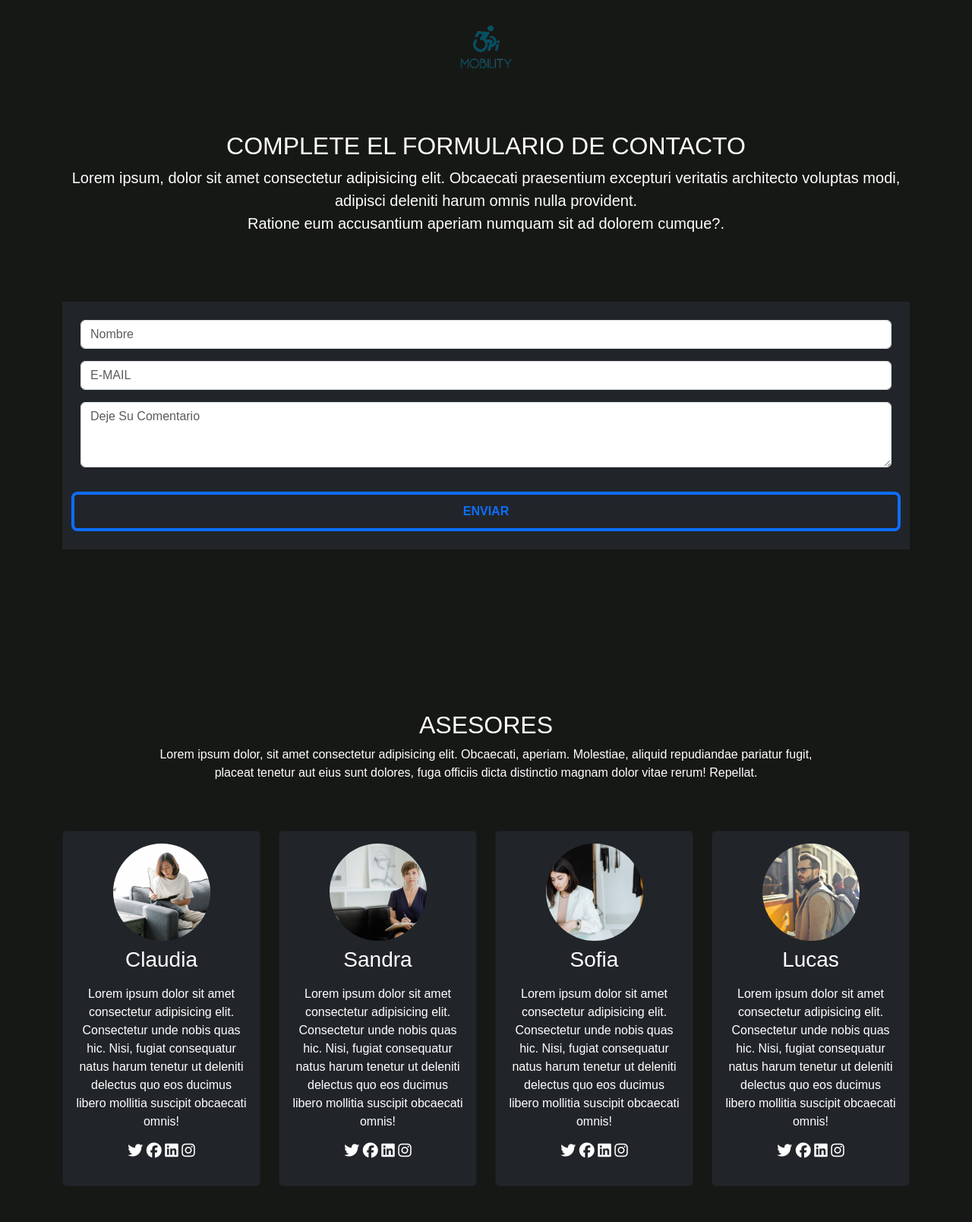
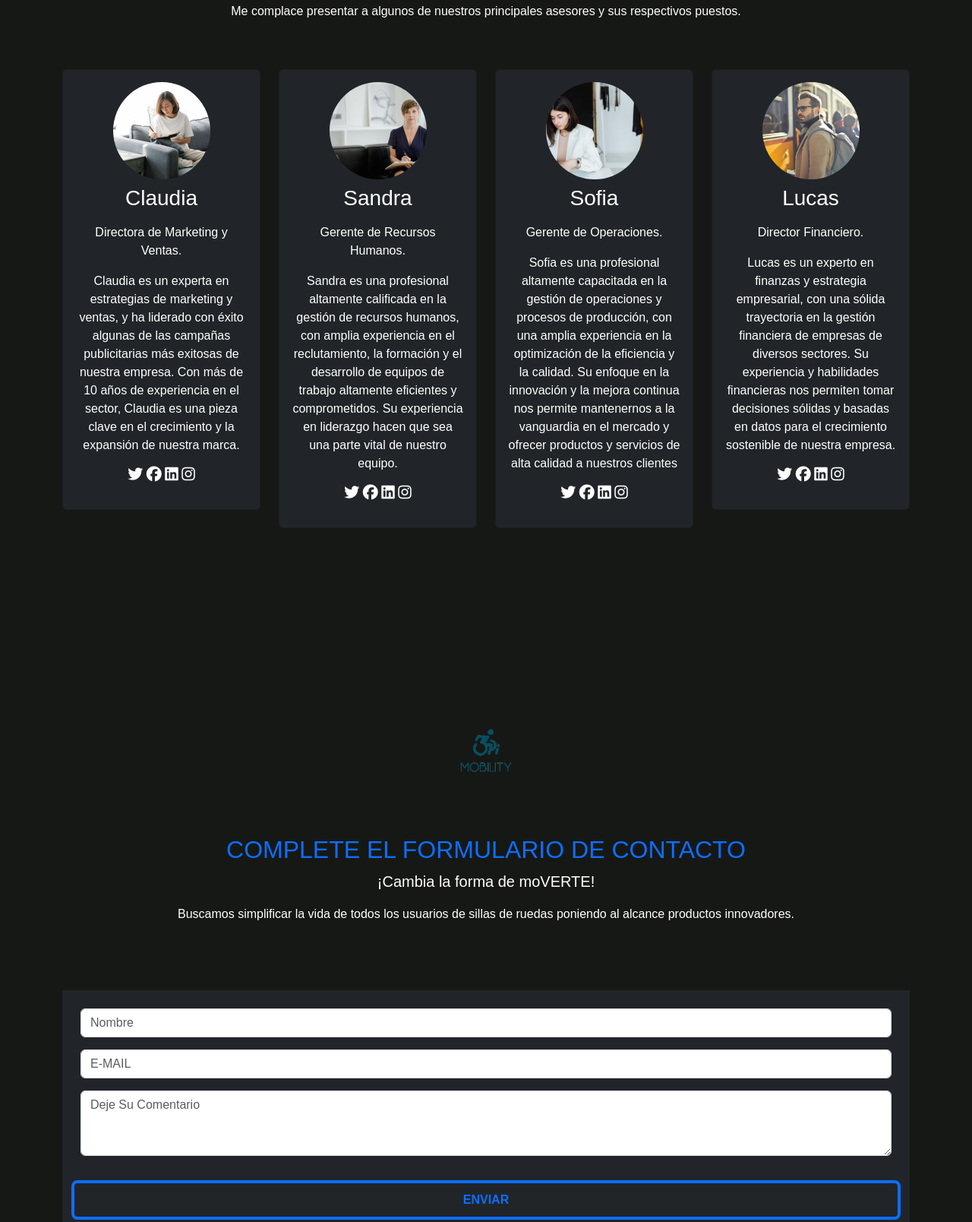
Before and after one commit to rubenayala01/PreEntrega--3, a plain HTML site: page 3pi/contacto.html in a window 1280 px wide. Shown: the part 161-1769 px from the top of the page at 76% size. Drawn offline with nearby package versions, Linux system fonts and the light colour scheme.

Commit message:
elimine los lorem y ajuste los titulos en las paginas

```diff
--- a/3pi/contacto.html
+++ b/3pi/contacto.html
@@ -55,6 +55,122 @@
     </nav>
     <!-- CONTACTO -->
 
+    <section class="team section-padding">
+        <div class="container">
+            <div class="row">
+                <div class="col-md-12">
+                    <div class="section-header text-center text-white pb-5">
+                        <h2 class="text-primary mt-5">ASESORES</h2>
+                        <p>Me complace presentar a algunos de nuestros principales asesores y sus respectivos puestos.
+                        </p>
+                    </div>
+                </div>
+            </div>
+            <div class="row">
+                <div class="col-12 col-md-6 col-lg-3">
+                    <div class="card text-center bg-dark">
+                        <div class="card-body text-white">
+                            <img src="../img/team-1.jpg" class="img-fluid rounded-circle" alt="asesor1">
+                            <h3 class="card-title py-2">Claudia</h3>
+                            <p class="card-text">
+                                Directora de Marketing y Ventas.
+                            </p>
+                            <p>Claudia es un experta en estrategias de marketing y ventas, y ha
+                                liderado con éxito algunas de las campañas publicitarias más exitosas de nuestra
+                                empresa. Con más de 10
+                                años de experiencia en el sector, Claudia es una pieza clave en el crecimiento y la
+                                expansión de nuestra
+                                marca.</p>
+
+                            <p class="socials">
+                                <i class="fa-brands fa-twitter"></i>
+                                <i class="fa-brands fa-facebook"></i>
+                                <i class="fa-brands fa-linkedin"></i>
+                                <i class="fa-brands fa-instagram"></i>
+
+                        </div>
+                    </div>
+                </div>
+
+                <div class="col-12 col-md-6 col-lg-3">
+                    <div class="card text-center bg-dark">
+                        <div class="card-body text-white">
+                            <img src="../img/team-2.jpg" class="img-fluid rounded-circle" alt="asesor1">
+                            <h3 class="card-title py-2">Sandra</h3>
+                            <p class="card-text">
+                                Gerente de Recursos Humanos.
+                            </p>
+                            <p>Sandra es una profesional altamente calificada en la gestión de recursos
+                                humanos, con amplia experiencia en el reclutamiento, la formación y el desarrollo de
+                                equipos de trabajo
+                                altamente eficientes y comprometidos. Su experiencia en liderazgo hacen que sea una
+                                parte vital de nuestro equipo.</p>
+
+                            <p class="socials">
+                                <i class="fa-brands fa-twitter"></i>
+                                <i class="fa-brands fa-facebook"></i>
+                                <i class="fa-brands fa-linkedin"></i>
+                                <i class="fa-brands fa-instagram"></i>
+
+                        </div>
+                    </div>
+                </div>
+
+                <div class="col-12 col-md-6 col-lg-3">
+                    <div class="card text-center bg-dark">
+                        <div class="card-body text-white">
+                            <img src="../img/team-3.jpg" class="img-fluid rounded-circle" alt="asesor1">
+                            <h3 class="card-title py-2">Sofia</h3>
+                            <p class="card-text">
+                                Gerente de Operaciones.
+                            </p>
+                            <p>Sofia es una profesional altamente capacitada en la gestión de operaciones y
+                                procesos de producción, con una amplia experiencia en la optimización de la eficiencia y
+                                la calidad. Su
+                                enfoque en la innovación y la mejora continua nos permite mantenernos a la vanguardia en
+                                el mercado y
+                                ofrecer productos y servicios de alta calidad a nuestros clientes</p>
+
+                            <p class="socials">
+                                <i class="fa-brands fa-twitter"></i>
+                                <i class="fa-brands fa-facebook"></i>
+                                <i class="fa-brands fa-linkedin"></i>
+                                <i class="fa-brands fa-instagram"></i>
+
+                        </div>
+                    </div>
+                </div>
+
+                <div class="col-12 col-md-6 col-lg-3">
+                    <div class="card text-center bg-dark">
+                        <div class="card-body text-white">
+                            <img src="../img/team-4.jpg" class="img-fluid rounded-circle" alt="asesor1">
+                            <h3 class="card-title py-2">Lucas</h3>
+                            <p class="card-text">
+                                Director Financiero.
+                            </p>
+                            <p>Lucas es un experto en finanzas y estrategia empresarial, con una sólida
+                                trayectoria en la gestión financiera de empresas de diversos sectores. Su experiencia y
+                                habilidades
+                                financieras nos permiten tomar decisiones sólidas y basadas en datos para el crecimiento
+                                sostenible de
+                                nuestra empresa.</p>
+
+                            <p class="socials">
+                                <i class="fa-brands fa-twitter"></i>
+                                <i class="fa-brands fa-facebook"></i>
+                                <i class="fa-brands fa-linkedin"></i>
+                                <i class="fa-brands fa-instagram"></i>
+
+                        </div>
+                    </div>
+                </div>
+            </div>
+        </div>
+    </section>
+
+
+
     <section class="contact section-padding">
 
 
@@ -66,10 +182,10 @@
             <div class="row">
                 <div class="col-md-12">
                     <div class="section-header text-center text-white pb-5">
-                        <h2>COMPLETE EL FORMULARIO DE CONTACTO</h2>
-                        <p class="lead">Lorem ipsum, dolor sit amet consectetur adipisicing elit. Obcaecati praesentium
-                            excepturi veritatis architecto voluptas modi, adipisci deleniti harum omnis nulla provident.
-                            <br> Ratione eum accusantium aperiam numquam sit ad dolorem cumque?.</p>
+                        <h2 class="text-primary">COMPLETE EL FORMULARIO DE CONTACTO</h2>
+                        <p class="lead">¡Cambia la forma de moVERTE!</p>
+                        <p>Buscamos simplificar la vida de todos los usuarios de
+                            sillas de ruedas poniendo al alcance productos innovadores.</p>
                     </div>
                 </div>
             </div>
@@ -100,108 +216,6 @@
         </div>
     </section>
 
-
-
-    <section class="team section-padding">
-        <div class="container">
-            <div class="row">
-                <div class="col-md-12">
-                    <div class="section-header text-center text-white pb-5">
-                        <h2>ASESORES</h2>
-                        <p>Lorem ipsum dolor, sit amet consectetur adipisicing elit. Obcaecati, aperiam.
-                            Molestiae, aliquid repudiandae pariatur fugit, <br> placeat tenetur aut eius sunt
-                            dolores, fuga officiis dicta distinctio magnam dolor vitae rerum! Repellat.</p>
-                    </div>
-                </div>
-            </div>
-            <div class="row">
-                <div class="col-12 col-md-6 col-lg-3">
-                    <div class="card text-center bg-dark">
-                        <div class="card-body text-white">
-                            <img src="../img/team-1.jpg" class="img-fluid rounded-circle" alt="asesor1">
-                            <h3 class="card-title py-2">Claudia</h3>
-                            <p class="card-text">
-                                Lorem ipsum dolor sit amet consectetur adipisicing elit. Consectetur unde nobis quas
-                                hic. Nisi, fugiat consequatur natus harum tenetur ut deleniti delectus quo eos ducimus
-                                libero mollitia suscipit obcaecati omnis!
-                            </p>
-
-                            <p class="socials">
-                                <i class="fa-brands fa-twitter"></i>
-                                <i class="fa-brands fa-facebook"></i>
-                                <i class="fa-brands fa-linkedin"></i>
-                                <i class="fa-brands fa-instagram"></i>
-
-                        </div>
-                    </div>
-                </div>
-
-                <div class="col-12 col-md-6 col-lg-3">
-                    <div class="card text-center bg-dark">
-                        <div class="card-body text-white">
-                            <img src="../img/team-2.jpg" class="img-fluid rounded-circle" alt="asesor1">
-                            <h3 class="card-title py-2">Sandra</h3>
-                            <p class="card-text">
-                                Lorem ipsum dolor sit amet consectetur adipisicing elit. Consectetur unde nobis quas
-                                hic. Nisi, fugiat consequatur natus harum tenetur ut deleniti delectus quo eos ducimus
-                                libero mollitia suscipit obcaecati omnis!
-                            </p>
-
-                            <p class="socials">
-                                <i class="fa-brands fa-twitter"></i>
-                                <i class="fa-brands fa-facebook"></i>
-                                <i class="fa-brands fa-linkedin"></i>
-                                <i class="fa-brands fa-instagram"></i>
-
-                        </div>
-                    </div>
-                </div>
-
-                <div class="col-12 col-md-6 col-lg-3">
-                    <div class="card text-center bg-dark">
-                        <div class="card-body text-white">
-                            <img src="../img/team-3.jpg" class="img-fluid rounded-circle" alt="asesor1">
-                            <h3 class="card-title py-2">Sofia</h3>
-                            <p class="card-text">
-                                Lorem ipsum dolor sit amet consectetur adipisicing elit. Consectetur unde nobis quas
-                                hic. Nisi, fugiat consequatur natus harum tenetur ut deleniti delectus quo eos ducimus
-                                libero mollitia suscipit obcaecati omnis!
-                            </p>
-
-                            <p class="socials">
-                                <i class="fa-brands fa-twitter"></i>
-                                <i class="fa-brands fa-facebook"></i>
-                                <i class="fa-brands fa-linkedin"></i>
-                                <i class="fa-brands fa-instagram"></i>
-
-                        </div>
-                    </div>
-                </div>
-
-                <div class="col-12 col-md-6 col-lg-3">
-                    <div class="card text-center bg-dark">
-                        <div class="card-body text-white">
-                            <img src="../img/team-4.jpg" class="img-fluid rounded-circle" alt="asesor1">
-                            <h3 class="card-title py-2">Lucas</h3>
-                            <p class="card-text">
-                                Lorem ipsum dolor sit amet consectetur adipisicing elit. Consectetur unde nobis quas
-                                hic. Nisi, fugiat consequatur natus harum tenetur ut deleniti delectus quo eos ducimus
-                                libero mollitia suscipit obcaecati omnis!
-                            </p>
-
-                            <p class="socials">
-                                <i class="fa-brands fa-twitter"></i>
-                                <i class="fa-brands fa-facebook"></i>
-                                <i class="fa-brands fa-linkedin"></i>
-                                <i class="fa-brands fa-instagram"></i>
-
-                        </div>
-                    </div>
-                </div>
-            </div>
-        </div>
-    </section>
-
     <!-- FIN DE CONTACTO -->
     <!-- FOOTER -->
 
@@ -220,7 +234,8 @@
                 <ul class="nav col-md-4 justify-content-end list-unstyled d-flex text-white">
                     <li><a href="https://www.facebook.com/3pimobility/" class="Facebook"><i
                                 class="fa-brands fa-facebook"></i></a></li>
-                    <li><a href="" class="Twitter"><i class="fa-brands fa-twitter"></i></a></li>
+                    <li><a href="https://api.whatsapp.com/send?phone=541158291131" class="Whatsapp"><i
+                                class="fa-brands fa-whatsapp"></i></a></li>
                     <li><a href="https://www.instagram.com/3pimobility/?hl=es" class="Instagram"><i
                                 class="fa-brands fa-instagram"></i></a></li>
                 </ul>
```
Also changed, not shown: 3pi/caracteristicas.html (+12 -18 lines), 3pi/nosotros.html (+22 -6 lines), 3pi/preventa.html (+29 -22 lines).
